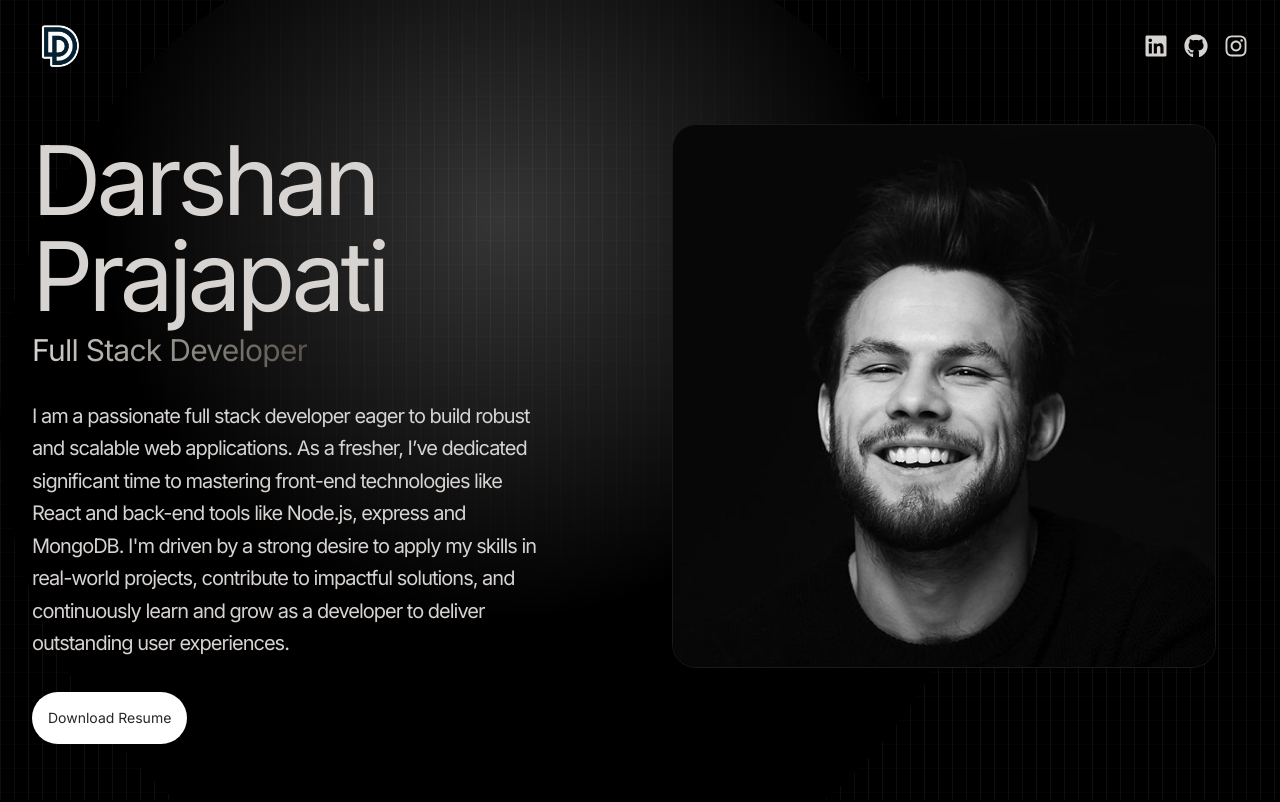
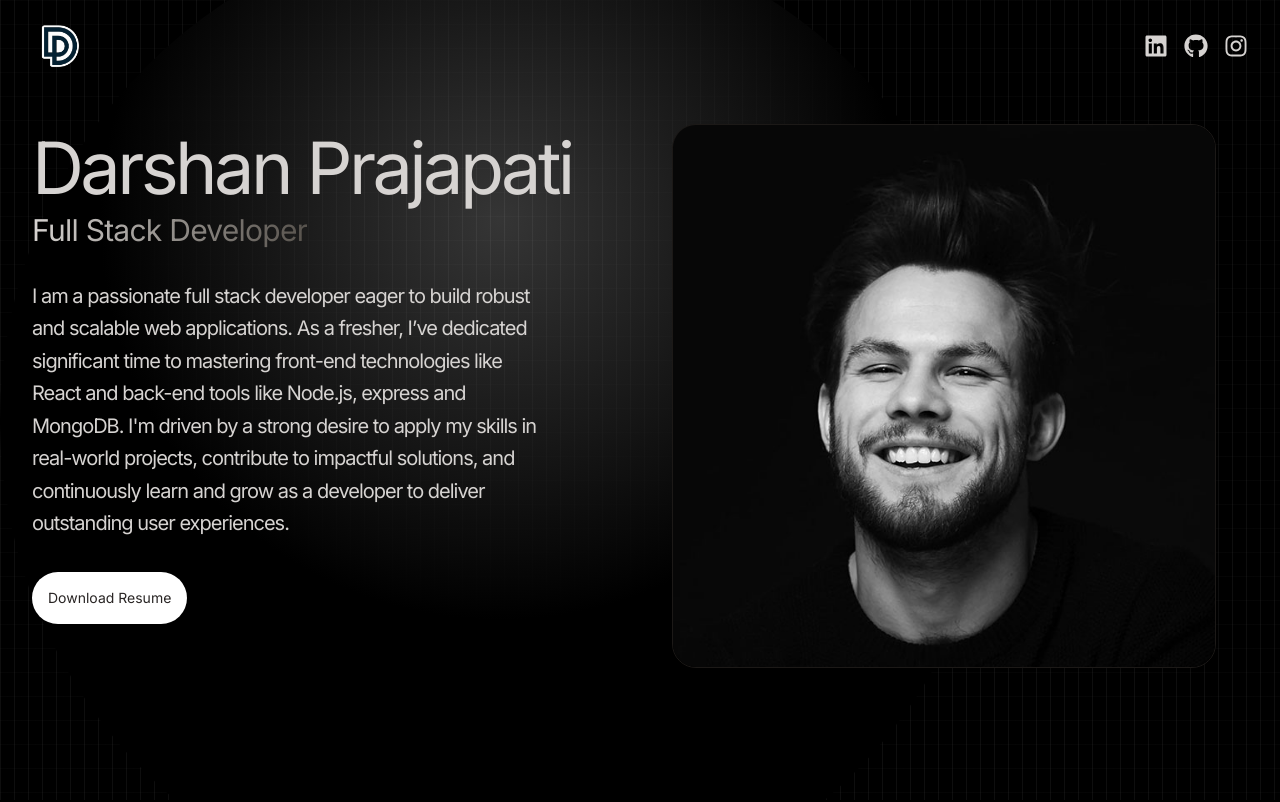
Before and after one commit to darsuprajapati/Portfolio, a React (Vite) app: page / in a window 1280 px wide. Shown: the top 802 px of the page. Built offline with nearby package versions, Linux system fonts and the light colour scheme.

Commit message:
font size change

```diff
--- a/src/components/Hero.jsx
+++ b/src/components/Hero.jsx
@@ -35,7 +35,7 @@ const Hero = () => {
             </div>
             <div className="w-full lg:w-1/2">
                 <motion.div className="flex flex-col items-center lg:items-start mt-10" initial="hidden" animate="visible" variants={containerVariants}>
-                    <motion.h2 variants={childVariants} className="pb-2 text-4xl tracking-tighter lg:text-8xl">Darshan Prajapati</motion.h2>
+                    <motion.h2 variants={childVariants} className="pb-2 text-4xl tracking-tighter lg:text-7xl">Darshan Prajapati</motion.h2>
                     <motion.span variants={childVariants} className="bg-gradient-to-r from-stone-300 to-stone-600 bg-clip-text text-3xl tracking-tight text-transparent">Full Stack Developer</motion.span>
                     <motion.p variants={childVariants} className="my-2 max-w-lg py-6 text-xl leading-relaxed tracking-tighter">
                         {HERO_CONTENT}
```
